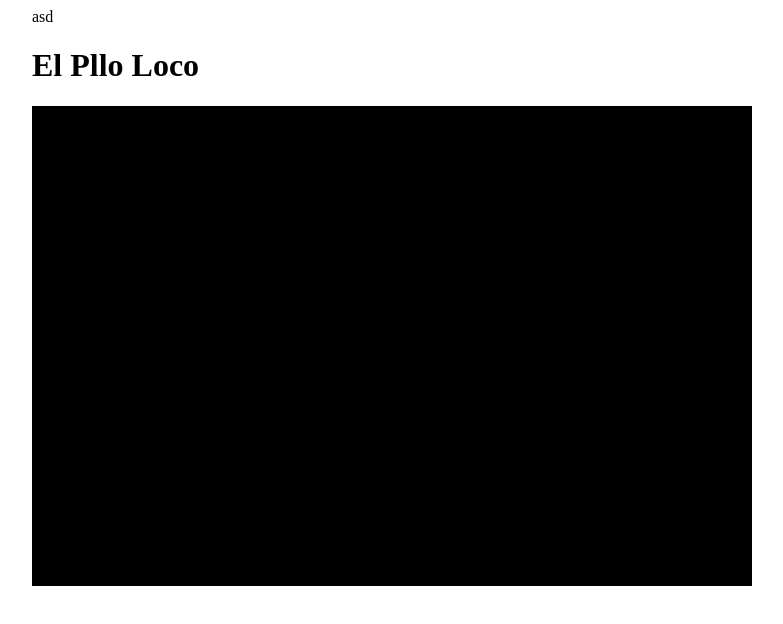
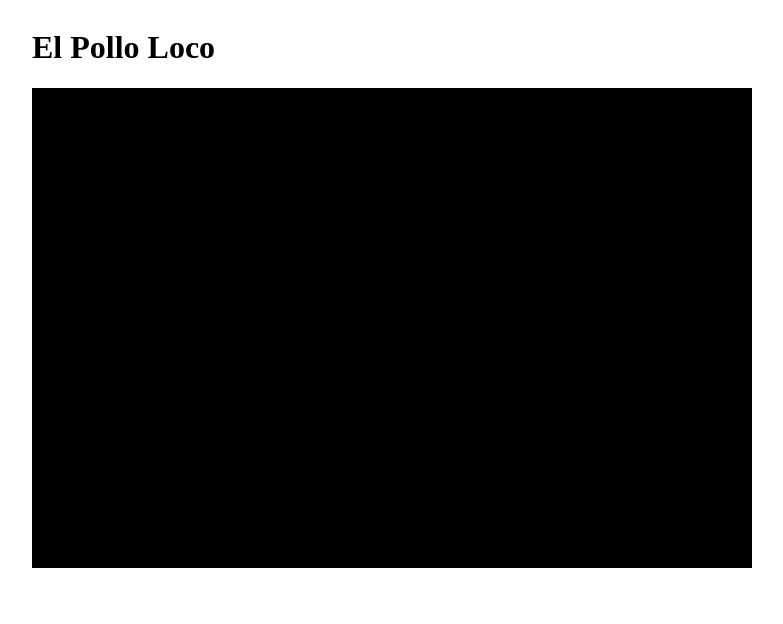
Before and after one commit to ErtelDG/el_pollo-loco, a plain HTML site: page public/index.html in a window 1280 px wide. Shown: the whole page, without its empty margins (248-1031 px from the left). Drawn offline with Linux system fonts and the light colour scheme.

Commit message:
renameHtml

```diff
--- a/public/index.html
+++ b/public/index.html
@@ -5,7 +5,7 @@
    <meta charset="UTF-8">
    <meta http-equiv="X-UA-Compatible" content="IE=edge">
    <meta name="viewport" content="width=device-width, initial-scale=1.0">
-   <title>El Pllo Loco</title>
+   <title>El Pollo Loco</title>
    <link rel="shortcut icon" href="#" type="image/x-icon">
    <link rel="stylesheet" href="style.css">
    <script src="models/movable-object.class.js"></script>
@@ -17,8 +17,8 @@
 </head>
 
 <body onload="init()">
-   <div id="fullscreen" class="fullscreen" onclick="enterFullscreen()">asd
-      <h1>El Pllo Loco</h1>
+   <div id="fullscreen" class="fullscreen" onclick="enterFullscreen()">
+      <h1>El Pollo Loco</h1>
       <canvas id="canvas" width="720" height="480"></canvas>
    </div>
 
```
